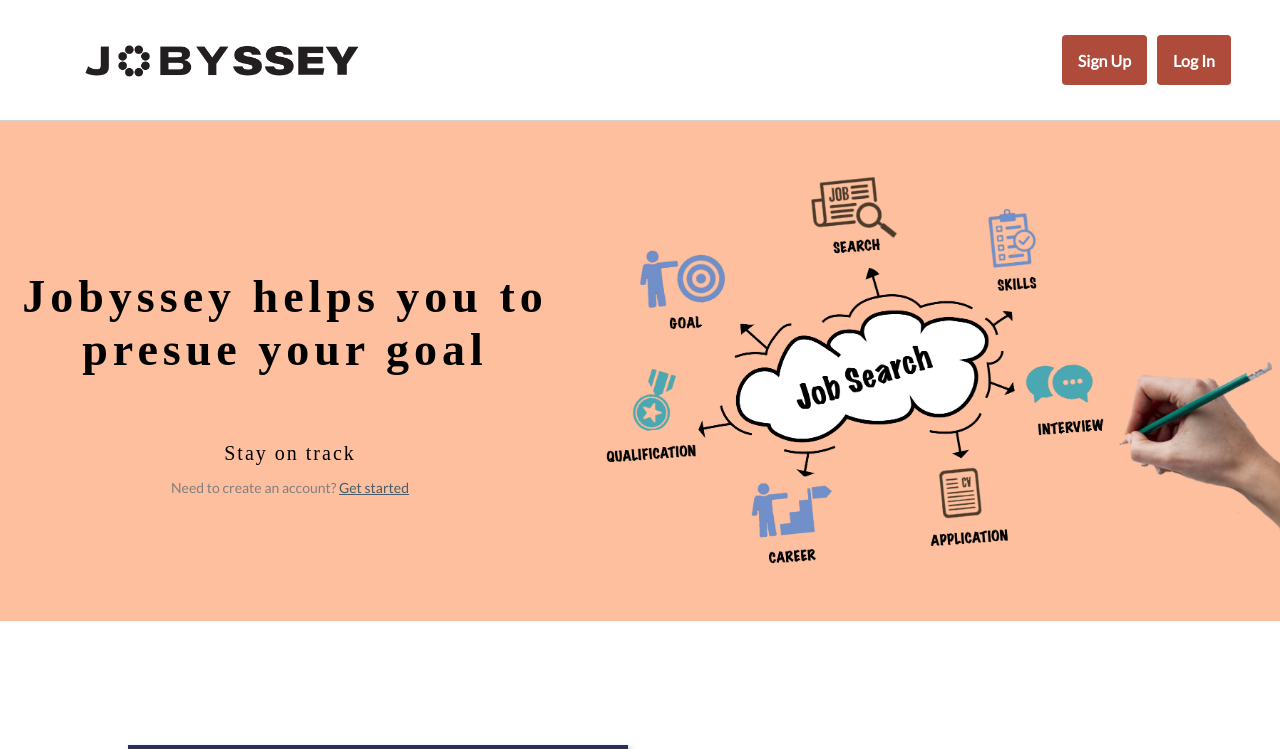
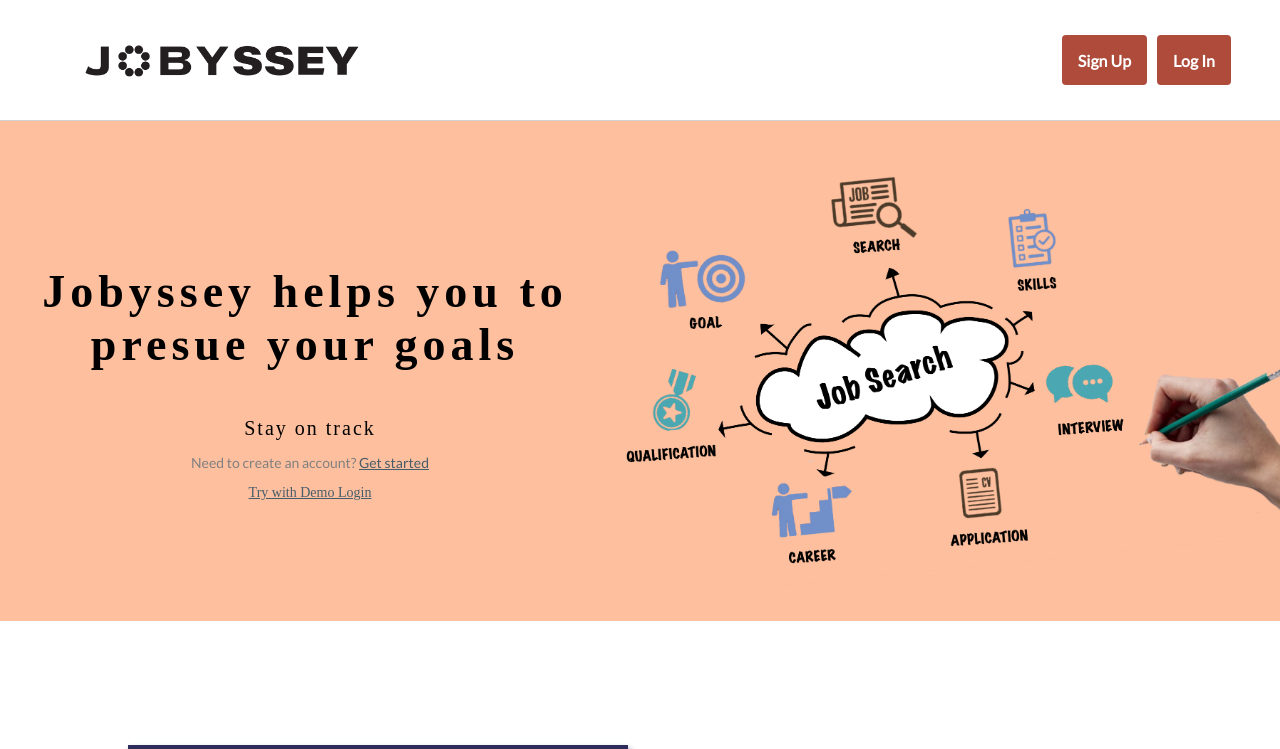
Before and after one commit to tsun34/Jobyssey, a React (Create React App) app in the folder frontend/: page / in a window 1280 px wide. Shown: the top 749 px of the page. Built offline with nearby package versions, Linux system fonts and the light colour scheme.

Commit message:
splashpagechange

```diff
--- a/frontend/src/components/homePage/home_page.jsx
+++ b/frontend/src/components/homePage/home_page.jsx
@@ -12,6 +12,7 @@ class HomePage extends React.Component {
         super(props);
         this.onLogInClick = this.onLogInClick.bind(this);
         this.onSignUpClick = this.onSignUpClick.bind(this);
+        this.handleDemo = this.handleDemo.bind(this);
     }
 
     onLogInClick() {
@@ -24,6 +25,12 @@ class HomePage extends React.Component {
 
     onBackToTopClick() {
         window.scrollTo(0, 0)
+    }
+
+    handleDemo(e) {
+        e.preventDefault();
+        const demoUser = { email: 'demoUser@gmail.com', password: 'demoUser' };
+        this.props.login(demoUser);
     }
 
 
@@ -45,9 +52,10 @@ class HomePage extends React.Component {
 
         <section className='jobyssey-home-section'>
             <div>
-                <h1 className='jobyssey-home-title'>Jobyssey helps you to presue your goal</h1>
+                <h1 className='jobyssey-home-title'>Jobyssey helps you to presue your goals</h1>
                 <span className='jobyssey-home-body'>Stay on track</span>
                 <p className='jobyssey-home-note' >Need to create an account? <span onClick={this.onSignUpClick} className='jobyssey-home-note-link'> Get started</span></p>
+                <p className="jobyssey-home-note-link" onClick={this.handleDemo}>Try with Demo Login</p>
             </div>
             <img className='jobyssey-home-img' src={test1} alt='jobyssey homepage'/>
         </section>
--- a/frontend/src/components/homePage/home_page_container.js
+++ b/frontend/src/components/homePage/home_page_container.js
@@ -1,6 +1,7 @@
 import { connect } from 'react-redux';
 import HomePage from './home_page';
 import { openModal } from '../../actions/modal_actions';
+import { login } from '../../actions/session_actions';
 
 const mstp = (statue) => {
     return {
@@ -10,6 +11,7 @@ const mstp = (statue) => {
 const mdtp = dispatch => {
     return {
         openModal: modal => dispatch(openModal(modal)),
+        login: user => dispatch(login(user))
     };
 };
 
--- a/frontend/src/css/homepage.css
+++ b/frontend/src/css/homepage.css
@@ -82,6 +82,7 @@ li{
     justify-content: space-evenly;
     align-items: center;
     text-align: center;
+    padding-left: 20px;
 }
 
 .jobyssey-intro > div{
@@ -106,7 +107,7 @@ li{
     text-align: center;
     margin-bottom: 16px;
     margin-right: 10px;
-    padding-bottom: 50px;
+    padding-bottom: 30px;
 }
 
 .jobyssey-home-body{
@@ -129,6 +130,10 @@ li{
     color: #485d69;
     text-decoration: underline;
     cursor: pointer;
+}
+
+.jobyssey-home-note-link:hover{
+    color: gray;
 }
 
 .footer{
```
Also changed, not shown: frontend/src/pics/explore.png, frontend/src/pics/visual.png.
